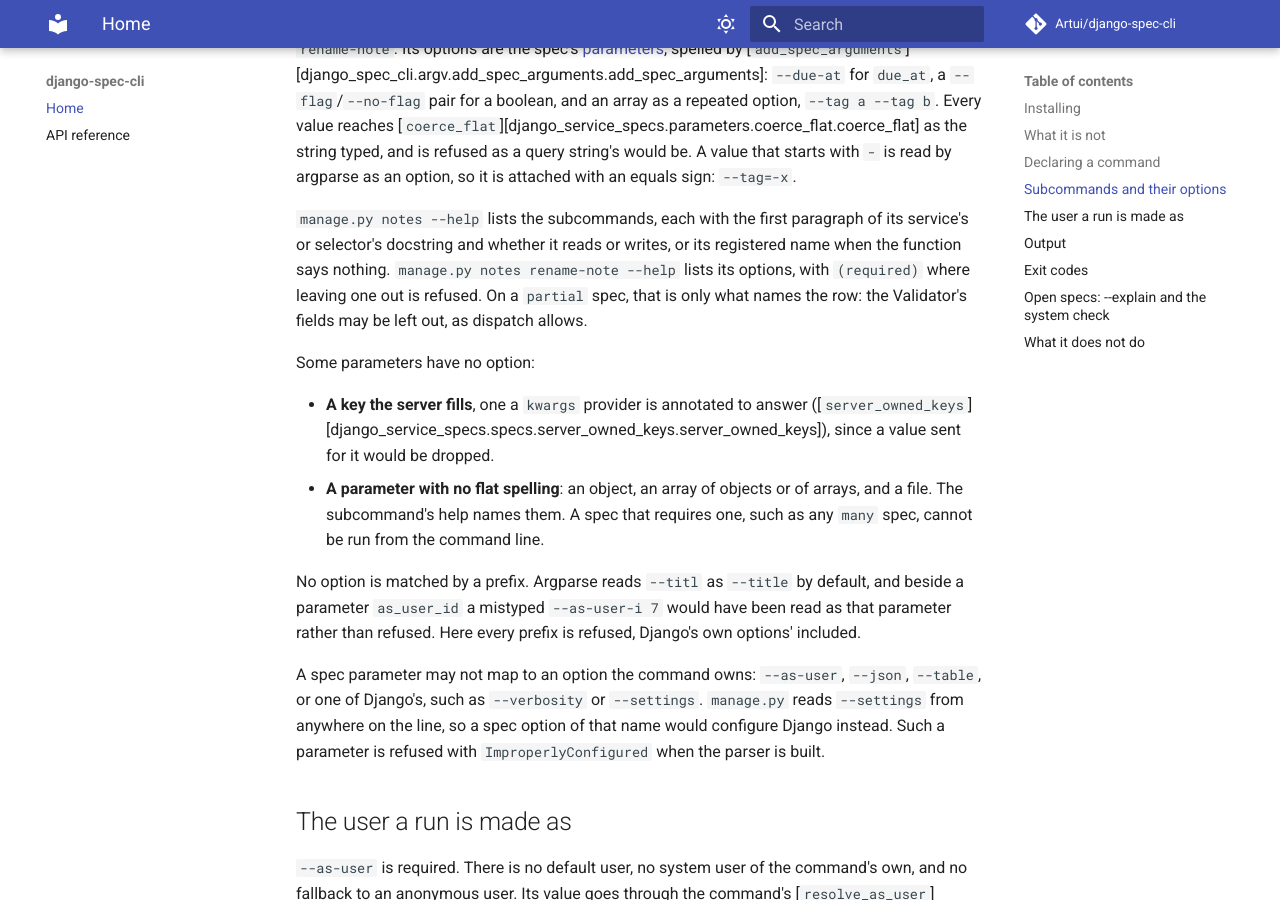
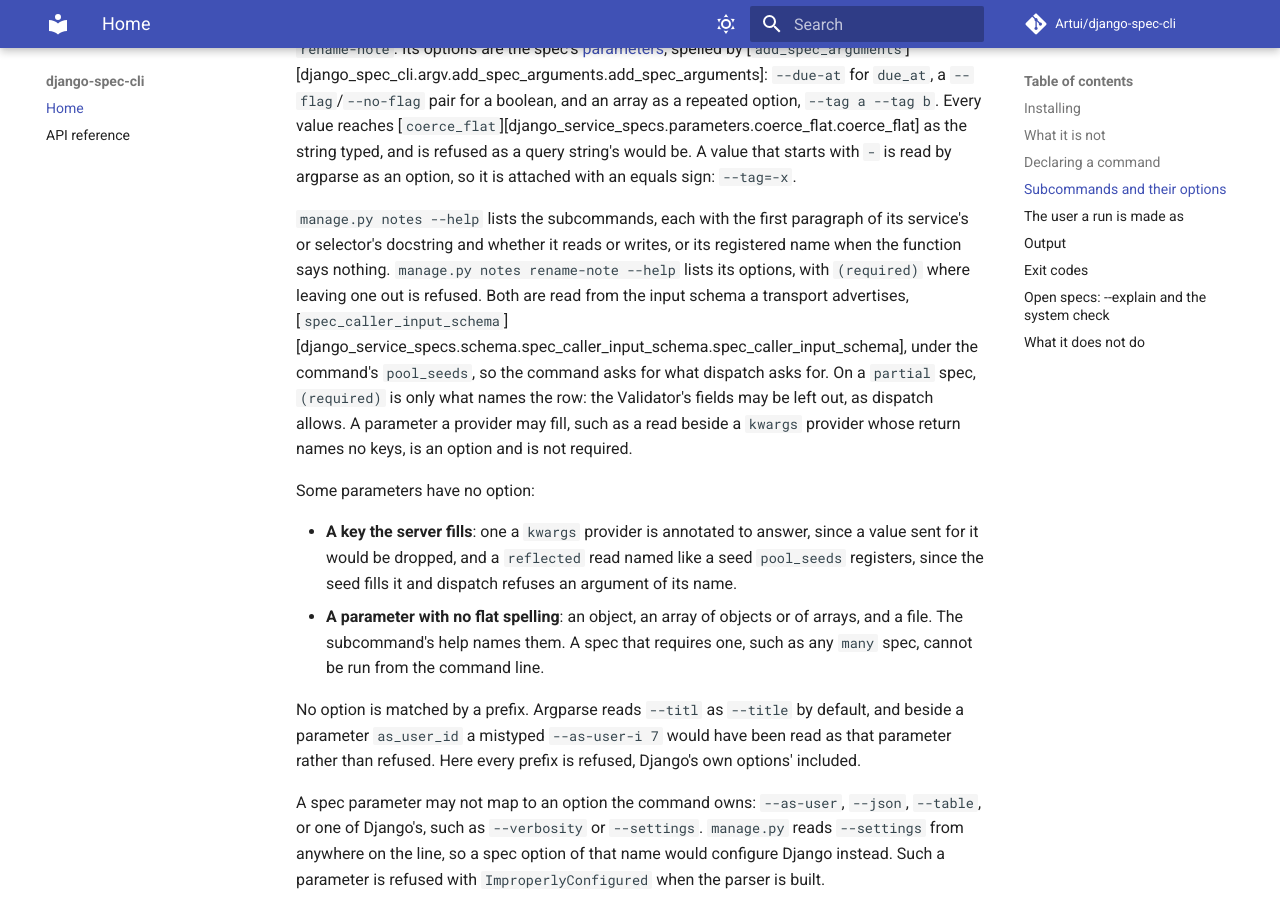
Before and after one commit to Artui/django-spec-cli, an MkDocs documentation site: the page built from docs/index.md, in a window 1280 px wide and 900 px high, scrolled down 1804 px. Built offline with MkDocs 1.6.1 and Material for MkDocs 9.7.7, drawn with Linux system fonts in a browser that asks for light colours; comment, search, counter and statistics services are not loaded.

Commit message:
Release 0.3.1: --help offers and requires what dispatch asks a caller for (#14)

```diff
--- a/django_spec_cli/version.py
+++ b/django_spec_cli/version.py
@@ -2,6 +2,6 @@
 
 from __future__ import annotations
 
-__version__: str = "0.3.0"
+__version__: str = "0.3.1"
 
 __all__ = ["__version__"]
--- a/docs/index.md
+++ b/docs/index.md
@@ -86,14 +86,20 @@ equals sign: `--tag=-x`.
 of its service's or selector's docstring and whether it reads or writes, or
 its registered name when the function says nothing. `manage.py notes
 rename-note --help` lists its options, with `(required)` where leaving one
-out is refused. On a `partial` spec, that is only what names the row: the
-Validator's fields may be left out, as dispatch allows.
+out is refused. Both are read from the input schema a transport advertises,
+[`spec_caller_input_schema`][django_service_specs.schema.spec_caller_input_schema.spec_caller_input_schema],
+under the command's `pool_seeds`, so the command asks for what dispatch asks
+for. On a `partial` spec, `(required)` is only what names the row: the
+Validator's fields may be left out, as dispatch allows. A parameter a provider
+may fill, such as a read beside a `kwargs` provider whose return names no keys,
+is an option and is not required.
 
 Some parameters have no option:
 
-- **A key the server fills**, one a `kwargs` provider is annotated to answer
-  ([`server_owned_keys`][django_service_specs.specs.server_owned_keys.server_owned_keys]),
-  since a value sent for it would be dropped.
+- **A key the server fills**: one a `kwargs` provider is annotated to answer,
+  since a value sent for it would be dropped, and a `reflected` read named like
+  a seed `pool_seeds` registers, since the seed fills it and dispatch refuses an
+  argument of its name.
 - **A parameter with no flat spelling**: an object, an array of objects or of
   arrays, and a file. The subcommand's help names them. A spec that requires
   one, such as any `many` spec, cannot be run from the command line.
--- a/pyproject.toml
+++ b/pyproject.toml
@@ -147,7 +147,7 @@ skip-magic-trailing-comma = false
 root = ["./django_spec_cli"]
 
 [tool.bumpversion]
-current_version = "0.3.0"
+current_version = "0.3.1"
 allow_dirty = false
 commit = false
 tag = false
```
Also changed, not shown: CHANGELOG.md (+17 -1 lines), 2 other files.
